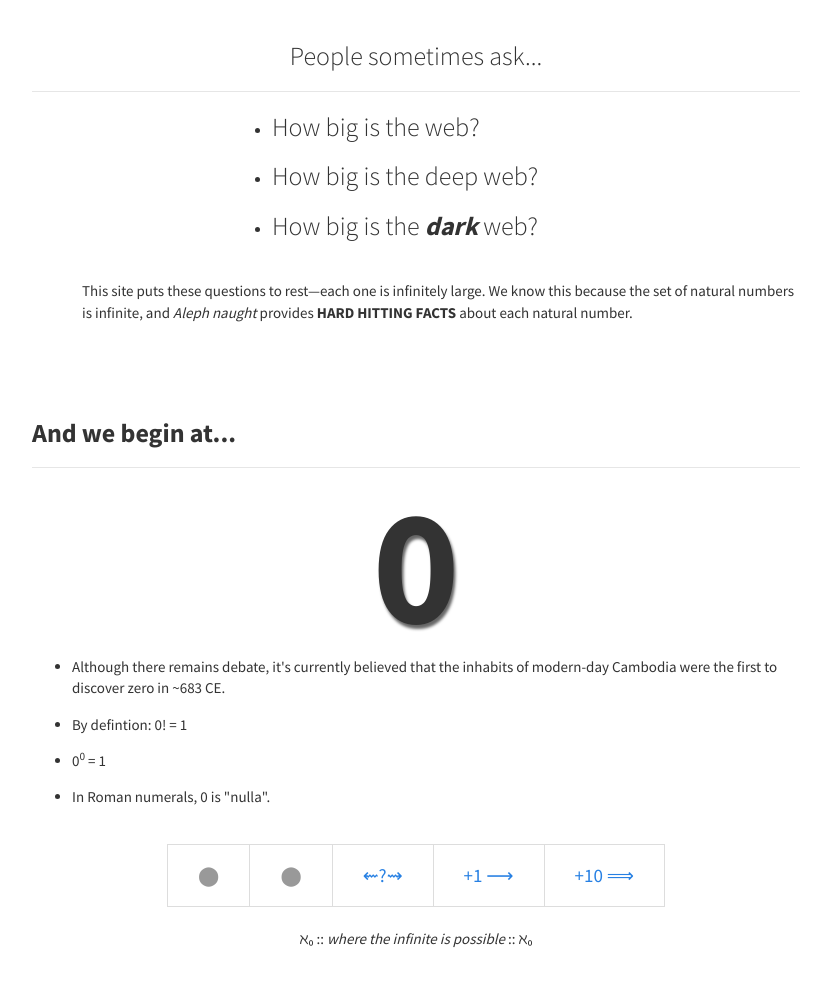
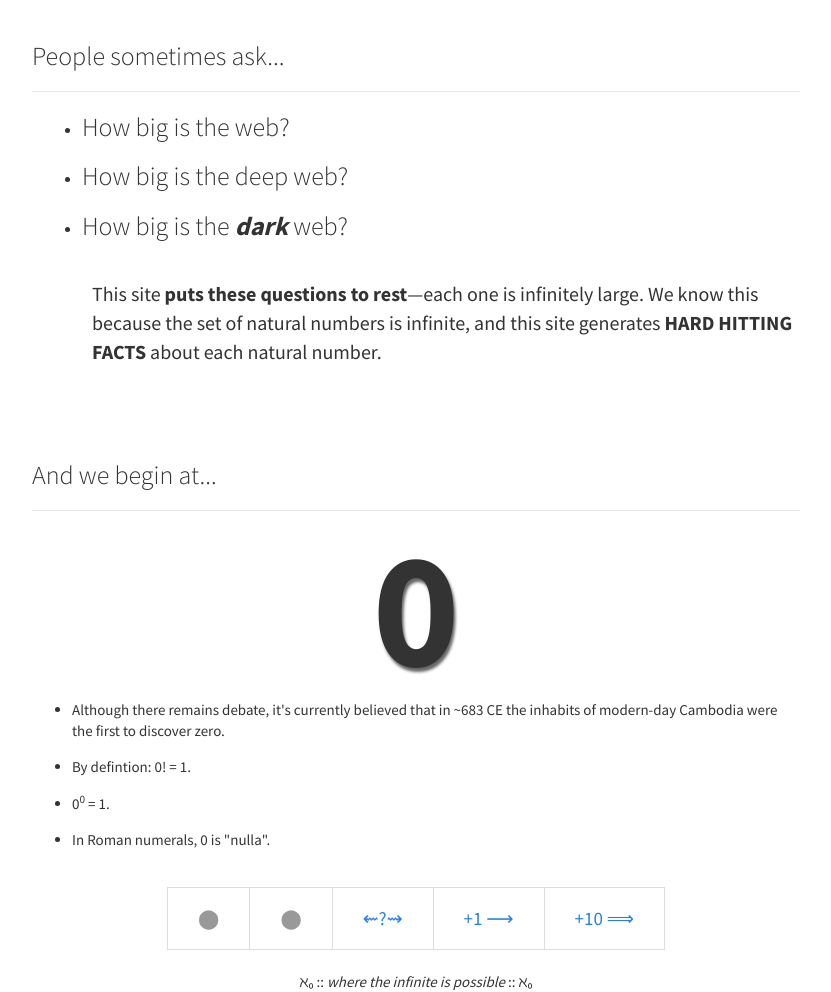
Before and after one commit to virgil/aleph, a Flask app: page / in a window 1280 px wide. Shown: the whole page, without its empty margins (224-1055 px from the left). Before the commit the page ends 947 px from the top, so only its background shows below. Run offline with Flask 2, Linux system fonts and the light colour scheme; some libraries are stand-ins or nearby versions.

Commit message:
made frontpage prettier

```diff
--- a/templates/index.html
+++ b/templates/index.html
@@ -5,8 +5,8 @@
 </head>
 
 <body class="body">
-<div class="page-header"><h3 id="navbar">People sometimes ask...</h3></div>
-  <div style="margin-left: 200px; display: block; margin-top: 20px;">
+<div class="page-header"><h3 id="navbar" style="text-align:left;">People sometimes ask...</h3></div>
+  <div style="margin-left: 10px; display: block; margin-top: 20px;">
 
     <ul class="fact">
       <li class="fact"><h3>How big is the web?</h3></li>
@@ -14,20 +14,20 @@
       <li class="fact"><h3>How big is the <b><i>dark</i></b> web?</h3></li>
     </ul>
 
-    <div style="margin-left:-150px; padding-left: 0px; margin-top: 40px;">
-      <p>This site puts these questions to rest&mdash;each one is infinitely large.  We know this because the set of natural numbers is infinite, and <i>Aleph naught</i> provides <b>HARD HITTING FACTS</b> about each natural number.</p>
+    <div style="margin-left: 50px; padding-left: 0px; margin-top: 40px;">
+      <p style="font-size: 15pt;">This site <b>puts these questions to rest</b>&mdash;each one is infinitely large.  We know this because the set of natural numbers is infinite, and this site generates <b>HARD HITTING FACTS</b> about each natural number.</p>
     </div>
   </div>
 
 <br/><br/>
 
-<div class="page-header"><h3 id="navbar" style="text-align:left;"><b>And we begin at...</b></h3></div>
+<div class="page-header"><h3 id="navbar" style="text-align:left;">And we begin at...</h3></div>
 
   <h1 id="huge">0</h1>
                 <ul class="fact">
-                     <li class="fact">Although there remains debate, it's currently believed that the inhabits of modern-day Cambodia were the first to discover zero in ~683 CE.</li>
-                     <li class="fact">By defintion: <span class="helper"> </span>0! = 1</li>
-                     <li class="fact">0<sup>0</sup> = 1</li>
+                     <li class="fact">Although there remains debate, it's currently believed that in ~683 CE the inhabits of modern-day Cambodia were the first to discover zero.</li>
+                     <li class="fact">By defintion: <span class="helper"> </span>0! = 1.</li>
+                     <li class="fact">0<sup>0</sup> = 1.</li>
                      <li class="fact">In Roman numerals, 0 is "nulla".</li>
                 </ul>
         </div>
```
